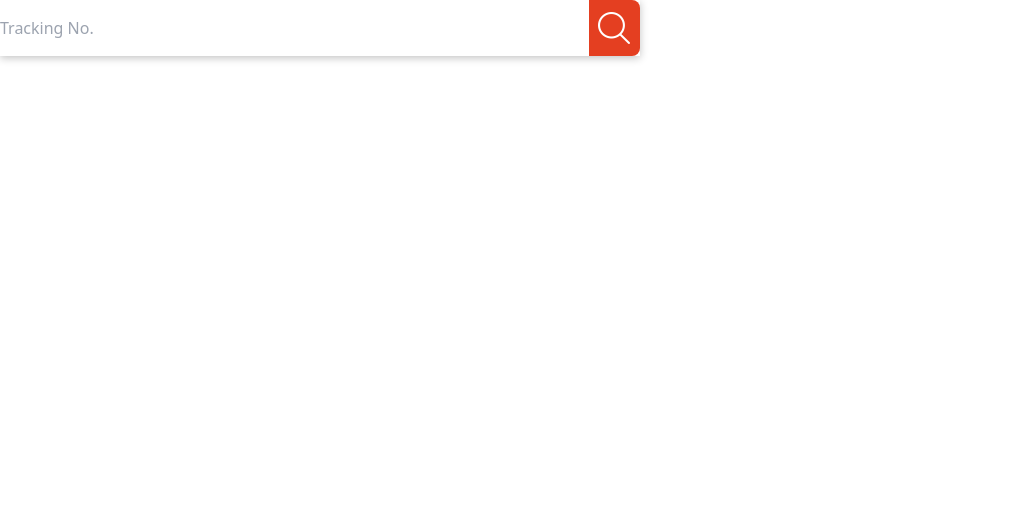
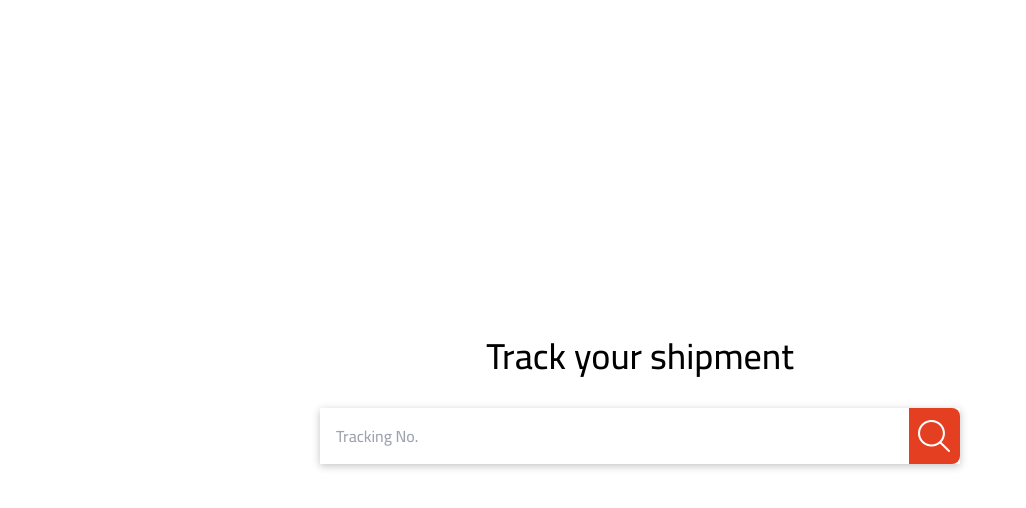
Before and after one commit to raazansalah/Bosta-Tracking, a React (Create React App) app: page / in a window 1280 px wide. Shown: the top 508 px of the page, without its empty margins (0-1026 px from the left). Built offline with nearby package versions, Linux system fonts and the light colour scheme.

Commit message:
refactor : search bar

```diff
--- /dev/null
+++ b/src/App.css
@@ -0,0 +1,19 @@
+@import url('https://fonts.googleapis.com/css2?family=Cairo:wght@500&display=swap');
+/* override browser default */
+html,
+body {
+  margin: 0;
+  padding: 0;
+  max-width: 100%;
+  overflow-x: hidden;
+}
+/* use viewport-relative units to cover page fully */
+body {
+    height: 100vh;
+    width: 100vw;
+
+}
+  body{
+    font-family: 'Cairo', sans-serif;
+
+  }
--- a/src/App.tsx
+++ b/src/App.tsx
@@ -1,9 +1,11 @@
-import { SearchBar } from "./components/SearchBar";
+
+import Home from "./pages/Home";
+import "./App.css";
 
 function App() {
   return (
-    <div className="App">
-      <SearchBar />
+    <div className="App h-full">
+      <Home />
     </div>
   );
 }
--- a/src/components/SearchBar/index.tsx
+++ b/src/components/SearchBar/index.tsx
@@ -2,10 +2,15 @@
 
 import React, { ChangeEvent, useState } from 'react'
 import SearchIcons from '../../assets/icons/search.png'
-import { trackShipment } from '../../services/searchService'
+import { trackShipment } from '../../services/trackingService'
 
+interface SearchBarProps{
+    onSubmit:(trackingNumber:string)=>void
+}
 
-export function SearchBar () {
+export function SearchBar (props:SearchBarProps) {
+    const {onSubmit}= props;
+
     const [trackingNumber, setTrackingNumber] = useState<string>('')
 
     const handleChange =(e:ChangeEvent<HTMLInputElement>)=>{
@@ -13,9 +18,7 @@ export function SearchBar () {
     }
 
     const handleSearch =async ()=>{
-        const res= await trackShipment(trackingNumber)
-        // # TODO: handling res cases
-        console.log(res)
+        onSubmit(trackingNumber)
     }
 
     const handleKeyDown = (event:any) => {
@@ -25,9 +28,9 @@ export function SearchBar () {
       };
 
   return (
-    <div className='flex shadow-[rgba(0,_0,_0,_0.24)_0px_2px_8px] h-14 w-1/2'>
+    <div className=' flex shadow-[rgba(0,_0,_0,_0.24)_0px_2px_8px] h-14 w-1/2'>
         <input
-            className='rounded-l-lg focus:outline-0 h-14 w-full'
+            className='rounded-l-lg focus:outline-0 h-14 w-full pl-4'
             placeholder="Tracking No."
             type="text"
             onChange={handleChange}
--- a/src/index.css
+++ b/src/index.css
@@ -1,3 +1,7 @@
 @tailwind base;
 @tailwind components;
 @tailwind utilities;
+
+body > #root > div {
+    height: 100vh;
+  }
--- /dev/null
+++ b/src/pages/Home/index.tsx
@@ -0,0 +1,32 @@
+import React, { useState } from 'react'
+import { SearchBar } from '../../components/SearchBar'
+import { trackShipment } from '../../services/trackingService'
+
+function Home() {
+
+    const [errorMessage, setErrorMessage] = useState('')
+
+    const handleTracking =async (trackingNumber:string)=>{
+
+        const res = await trackShipment(trackingNumber)
+
+        if(res.status === 200){
+            setErrorMessage('')
+
+        }else{
+            setErrorMessage('No record of this tracking number can be found at this time, please check the number and try again later. For further assistance, please contact Customer Service.')
+        }
+    }
+
+  return (
+    <div className='flex flex-col justify-center items-center h-full '>
+        <h4 className='text-4xl mb-8 font-medium'>Track your shipment</h4>
+        <SearchBar  onSubmit={handleTracking}/>
+       {errorMessage &&
+         <p className='w-1/2 bg-[#FEF3F2] text-sm border-[#FACDCA] border-[1px] p-4 my-24'>{errorMessage}</p>
+        }
+    </div>
+  )
+}
+
+export default Home
--- a/src/services/searchService.ts
+++ b/src/services/trackingService.ts
@@ -1,10 +1,10 @@
 import axios from 'axios';
 
-export const trackShipment = async (
+export const trackShipment =  (
     trackingNumber:string
   ) => {
     return axios
       .get(`https://tracking.bosta.co/shipments/track/${trackingNumber}`)
-      .then((res) => res.data.api_response)
+      .then((res) => res)
       .catch((err) => err?.response);
   };
```
